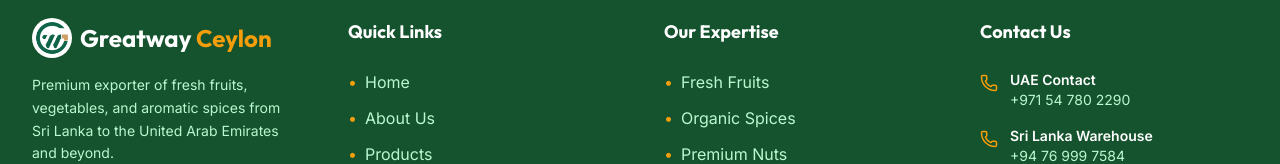
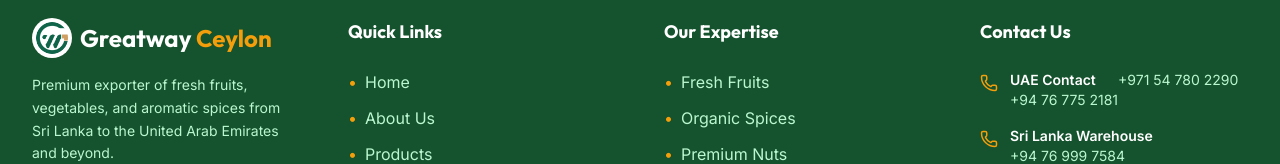
Before and after one commit to JawziAhamed/Greatway-Ceylon, a React (Vite) app in the folder frontend/: page /admin/login in a window 1280 px wide. Shown: the part 926-1090 px from the top of the page. Built offline with nearby package versions, Linux system fonts and the light colour scheme; no server answers.

Commit message:
cantact information

```diff
--- a/frontend/src/components/Footer.jsx
+++ b/frontend/src/components/Footer.jsx
@@ -75,6 +75,9 @@ export default function Footer() {
                                 <Phone className="text-gold-500 mr-3 mt-1 shrink-0" size={18} />
                                 <div>
                                     <p className="text-sm font-semibold text-white">UAE Contact</p>
+                                    <p className="text-primary-200 text-sm">+94 76 775 2181</p>
+                                </div>
+                                   <div>
                                     <p className="text-primary-200 text-sm">+971 54 780 2290</p>
                                 </div>
                             </li>
```
